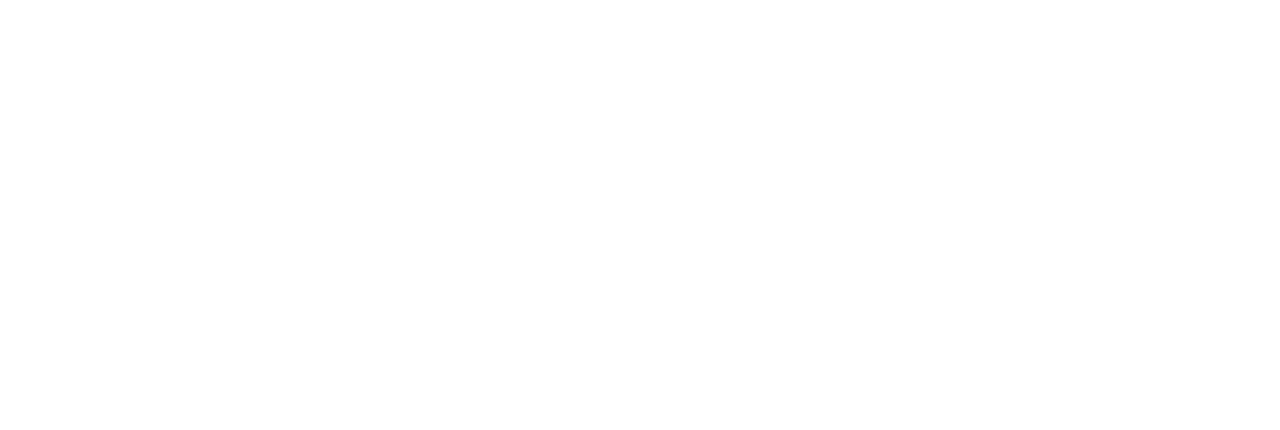
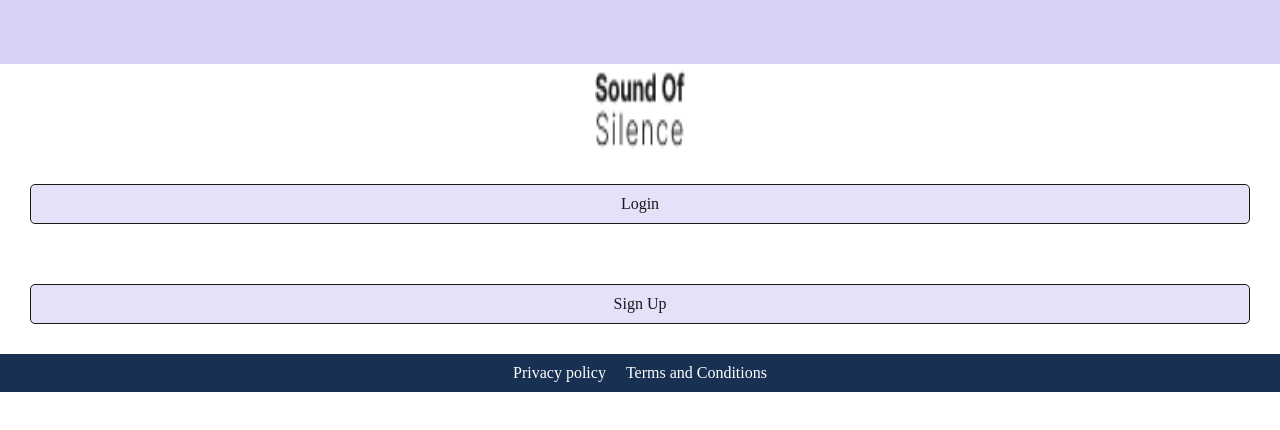
Before and after one commit to Madelainepereira/soundofsilence, a React (Vite) app: page / in a window 1280 px wide. Shown: the top 430 px of the page. Built offline with nearby package versions, Linux system fonts and the light colour scheme.

Commit message:
layout plus view

```diff
--- a/src/App.jsx
+++ b/src/App.jsx
@@ -1,13 +1,13 @@
 import './App.css'
 
-import HomeLayout from './layouts/Homelayout/Homelayout'
+import Home from './pages/home/home'
 
 function App() {
 
 
   return (
     <>
-
+      <Home/>
     </>
 
 
--- a/src/layouts/Homelayout/Homelayout.jsx
+++ b/src/layouts/Homelayout/Homelayout.jsx
@@ -1,14 +1,19 @@
 import Footer from '../../components/Footer/Footer';
 import './Homelayout.css'
+import PropTypes from 'prop-types';
 
-const HomeLayout = () => {
+const HomeLayout = (props) => {
   return (
     <>
     <div className='nav'></div>
-
+    {props.children}
     <Footer />
     </>
   );
 }
 
+HomeLayout.propTypes = {
+  children: PropTypes.node
+};
+
 export default HomeLayout;
--- a/src/pages/home/home.jsx
+++ b/src/pages/home/home.jsx
@@ -1,16 +1,21 @@
 import Button2 from '../../components/Button2/Button2';
 import logo from '../../assets/logo.png';
 import './home.css'
+import HomeLayout from '../../layouts/Homelayout/Homelayout';
 
 const Home = () => {
 
   return (
-    <div className='home'>
-      <div className='homeimage'><img className='logohome' src={logo} alt="Image sound of silence" /></div>
+      <HomeLayout>
+        {<div className='home'>
+          <div className='homeimage'><img className='logohome' src={logo} alt="Image sound of silence" /></div>
 
-      <Button2 text="Login" />
-      <Button2 text="Sign Up" />
-    </div>
+          <Button2 text="Login" />
+          <Button2 text="Sign Up" />
+      </div>}
+      </HomeLayout>
+
+
   );
 }
 
```
